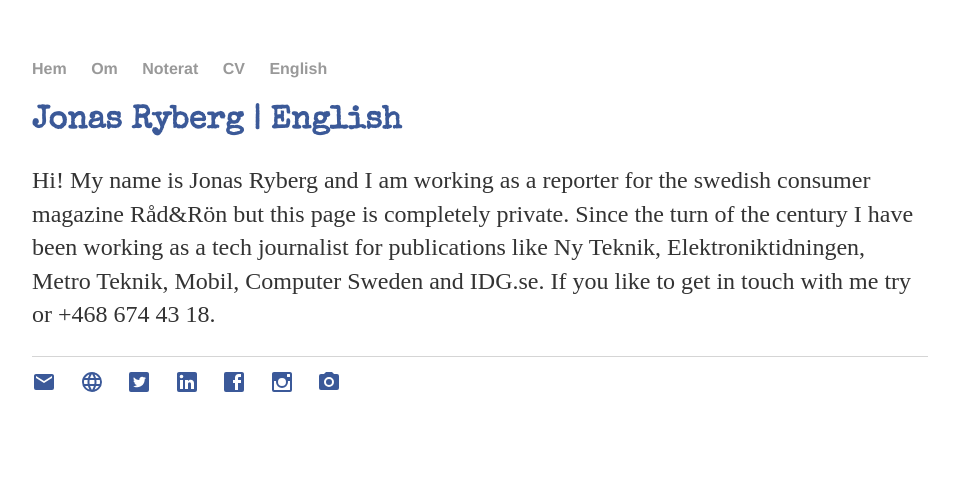
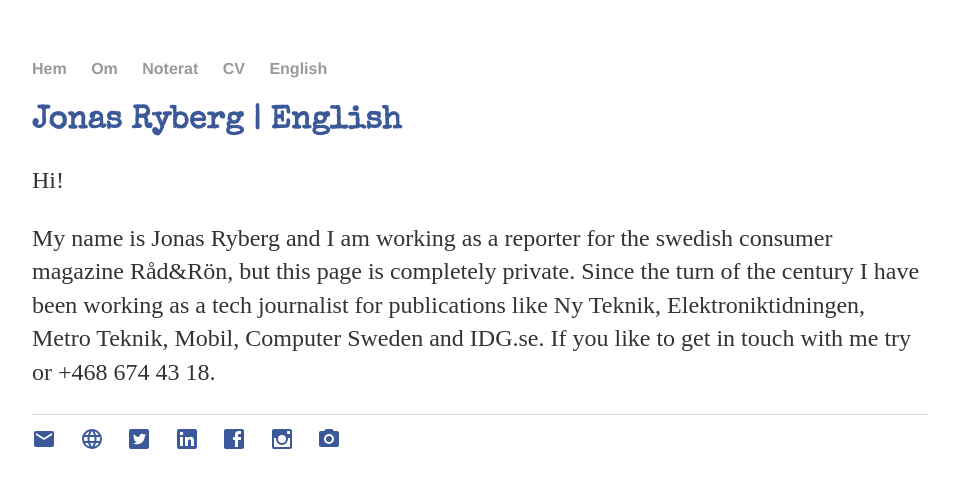
Before and after one commit to jonasryberg/jonasryberg.github.io, a Jekyll site: the page built from english/index.html, in a window 1280 px wide. Shown: the top 488 px of the page, without its empty margins (160-1119 px from the left). Built offline with Jekyll 4.4.1, drawn with Linux system fonts in a browser that asks for light colours.

Commit message:
Update english.html

```diff
--- a/_includes/english.html
+++ b/_includes/english.html
@@ -1,7 +1,7 @@
 <HTML>
-<p>Hi!
-
-My name is Jonas Ryberg and I am working as a reporter for the swedish consumer magazine Råd&Rön but this page is completely private.
+  <p>Hi!</p>
+<p>
+My name is Jonas Ryberg and I am working as a reporter for the swedish consumer magazine Råd&Rön, but this page is completely private.
 
 Since the turn of the century I have been working as a tech journalist for publications like Ny Teknik, Elektroniktidningen, Metro Teknik, Mobil, Computer Sweden and IDG.se.
 
```
